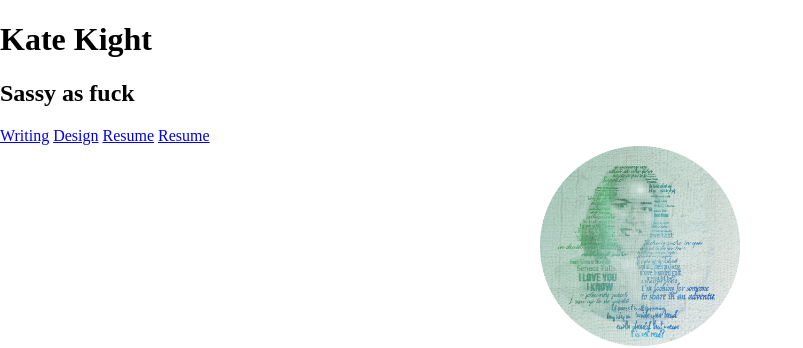
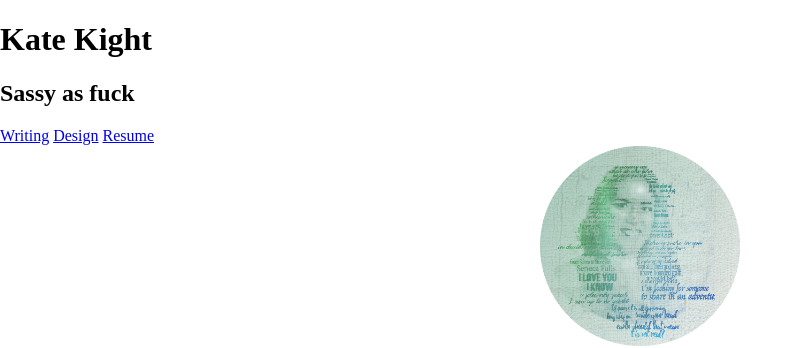
Before and after one commit to Flyakight/flyakight.github.io, a Jekyll site: the page built from index.html, in a window 1280 px wide. Shown: the top 348 px of the page, without its empty margins (0-803 px from the left). Built offline with Jekyll 4.4.1, drawn with Linux system fonts in a browser that asks for light colours; nearby versions of some CDN libraries; library files that are not in the unit come from our copies; the list of posts is cut into pages by our own code.

Commit message:
Update page-header.html

```diff
--- a/_includes/page-header.html
+++ b/_includes/page-header.html
@@ -4,5 +4,4 @@
   <a href="http://www.katekight.com/main/2017/03/15/writing.html" class="btn">Writing</a>
   <a href="http://www.katekight.com/main/2017/03/15/design.html" class="btn">Design</a>
   <a href="#" class="btn">Resume</a>
-  <a href="#" class="btn">Resume</a>
 </section>
```
